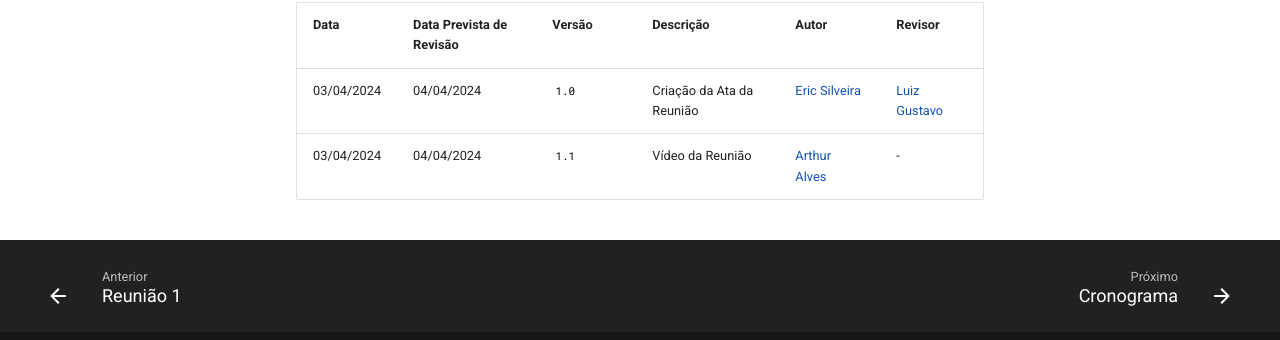
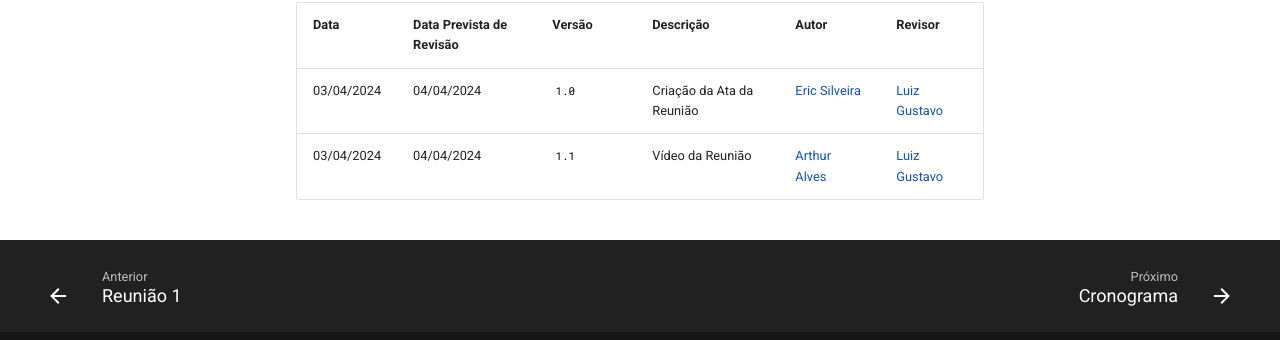
Before and after one commit to Requisitos-de-Software/2024.1-DiarioOficialdaUniao, an MkDocs documentation site: the page built from docs/reuniao/reuniao2.md, in a window 1280 px wide and 900 px high, scrolled down 2053 px. Shown: the part 524-864 px from the top of the window. Built offline with MkDocs 1.6.1 and Material for MkDocs 9.7.7, drawn with Linux system fonts in a browser that asks for light colours; comment, search, counter and statistics services are not loaded; the version menu is left out.

Commit message:
Update reuniao2.md

```diff
--- a/docs/reuniao/reuniao2.md
+++ b/docs/reuniao/reuniao2.md
@@ -53,4 +53,4 @@ Sobre a divisão das atividades do grupo, ficou da seguinte forma:
 | Data | Data Prevista de Revisão | Versão | Descrição | Autor | Revisor |
 | ------- | ------ | ------- | -------- | -------- | -------- |
 | 03/04/2024 | 04/04/2024| `1.0` | Criação da Ata da Reunião | [Eric Silveira](https://github.com/ericbky) | [Luiz Gustavo](https://github.com/LuizGust4vo) |
-| 03/04/2024 | 04/04/2024| `1.1` | Vídeo da Reunião | [Arthur Alves](https://github.com/arthrok) | - |
+| 03/04/2024 | 04/04/2024| `1.1` | Vídeo da Reunião | [Arthur Alves](https://github.com/arthrok) | [Luiz Gustavo](https://github.com/LuizGust4vo) |
```
